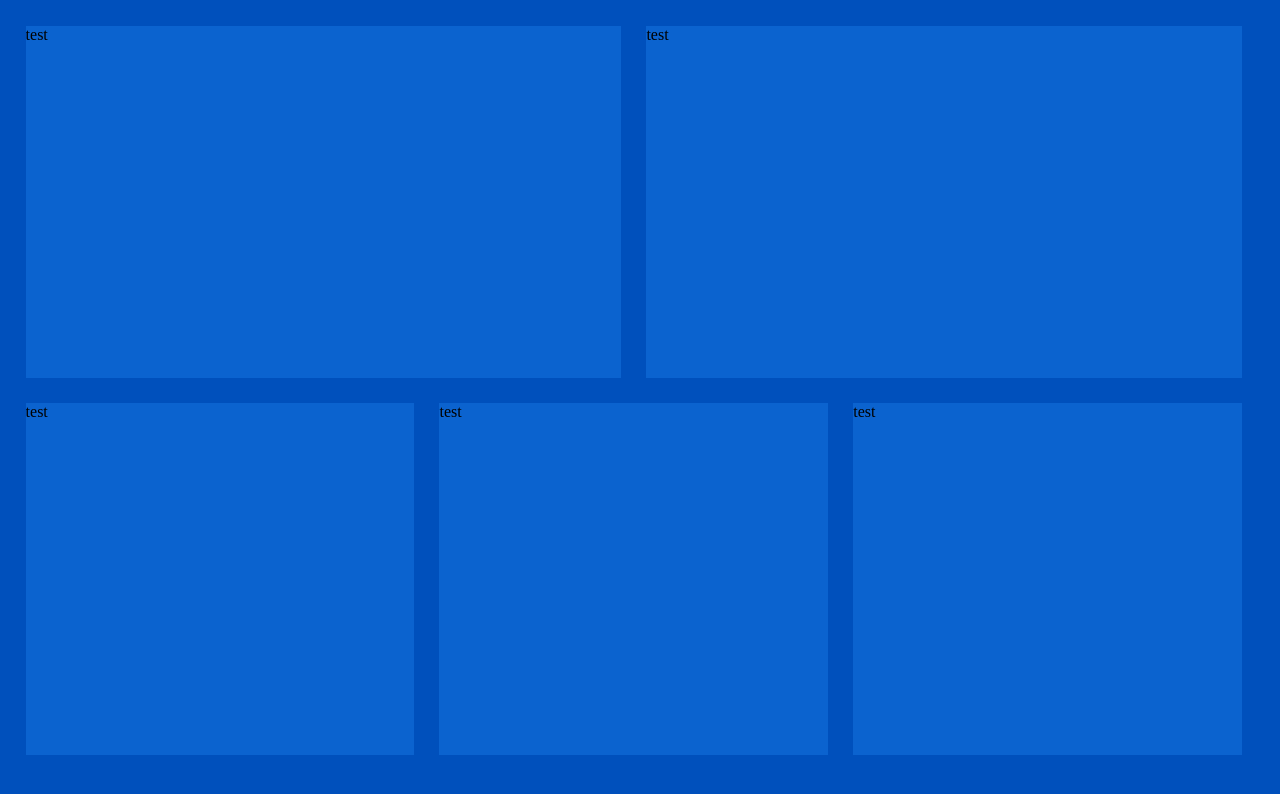
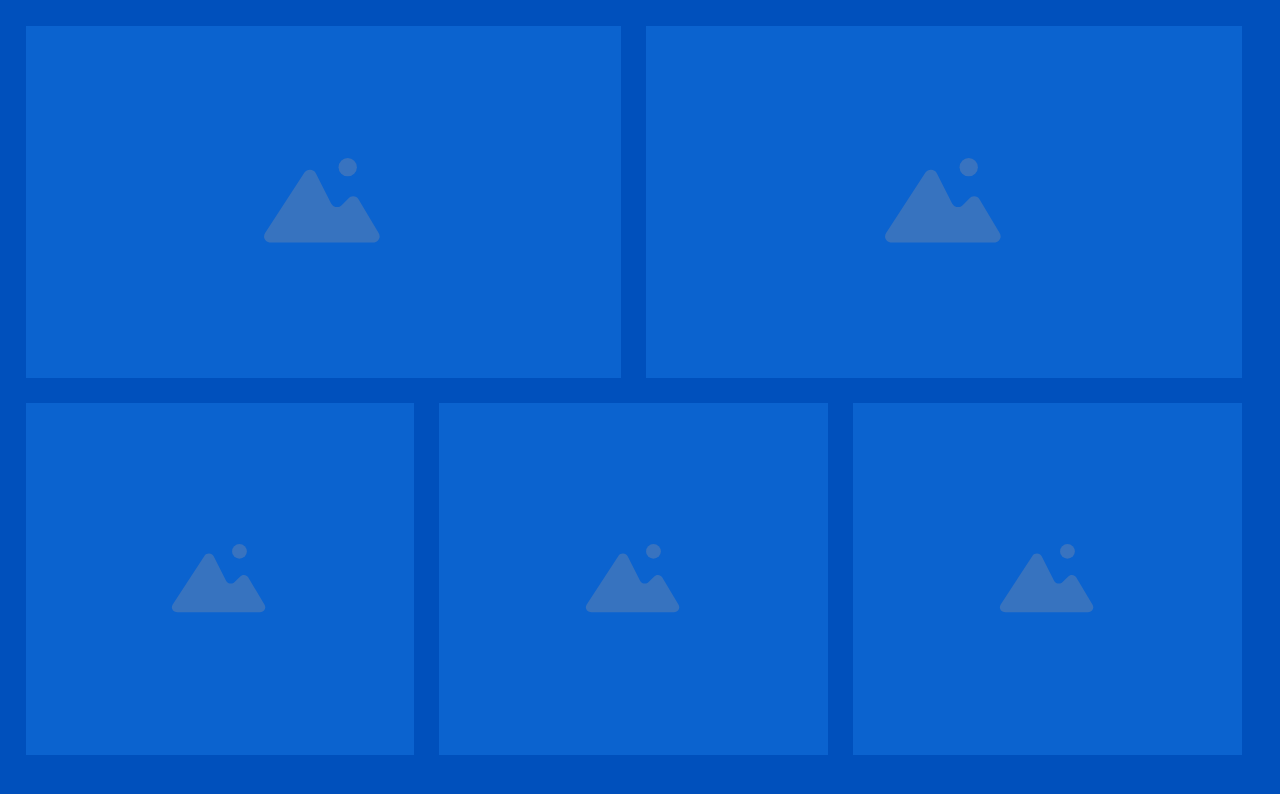
Before and after one commit to teemm/LS-Easy-Asign, a plain HTML site: page index.html in a window 1280 px wide. Shown: the top 794 px of the page. Drawn offline with Linux system fonts and the light colour scheme.

Commit message:
#3 სურათის ჩასმა და გაცენტრება

```diff
--- a/assets/css/style.css
+++ b/assets/css/style.css
@@ -24,7 +24,6 @@ body{
 }
 .container .first-ln{
  	width: calc(100%/2 - 3.5%);
- 	/*width: 48%;*/
 }
 .container .first-ln:nth-child(1){
 	margin: 0 2% 2% 0;
@@ -34,9 +33,16 @@ body{
 }
 .container .sec-ln{
 	width: calc(100%/3 - 3%);
-	/*width: 32%;*/
-	margin: 0% 2% 2% 0;
+	margin: 0 2% 2% 0;
 }
 .container .sec-ln:last-child{
 	margin: 0 2% 0 0;
 }
+.container .main{
+	background: url('../svg/img.svg') no-repeat center center;
+  	width: 25%;
+  	height: 25%;
+  	position: relative;
+  	top: 37.5%;
+  	margin: 0 auto;
+}
--- a/index.html
+++ b/index.html
@@ -11,21 +11,31 @@
 <div class="container">
 <!-- start first row -->
 	<div class="one-bl first-ln">
- 		<div class="content">test</div>
+ 		<div class="content">
+ 			<div class="main"></div>
+ 		</div>
  	</div>
  	<div class="two-bl first-ln">
- 		<div class="content">test</div>
+ 		<div class="content">
+ 			<div class="main"></div>
+ 		</div>
  	</div>
 <!-- end first row -->
 <!-- start sec row -->
 	<div class="thre-bl sec-ln">
-	 	<div class="content">test</div>
+	 	<div class="content">
+	 		<div class="main"></div>
+	 	</div>
 	</div>
 	<div class="thre-bl sec-ln">
-	 	<div class="content">test</div>
+	 	<div class="content">
+	 		<div class="main"></div>
+	 	</div>
 	</div>
 	<div class="thre-bl sec-ln">
-	 	<div class="content">test</div>
+	 	<div class="content">
+	 		<div class="main"></div>
+	 	</div>
 	</div>
 <!-- edn sec row -->
 </div>
```
